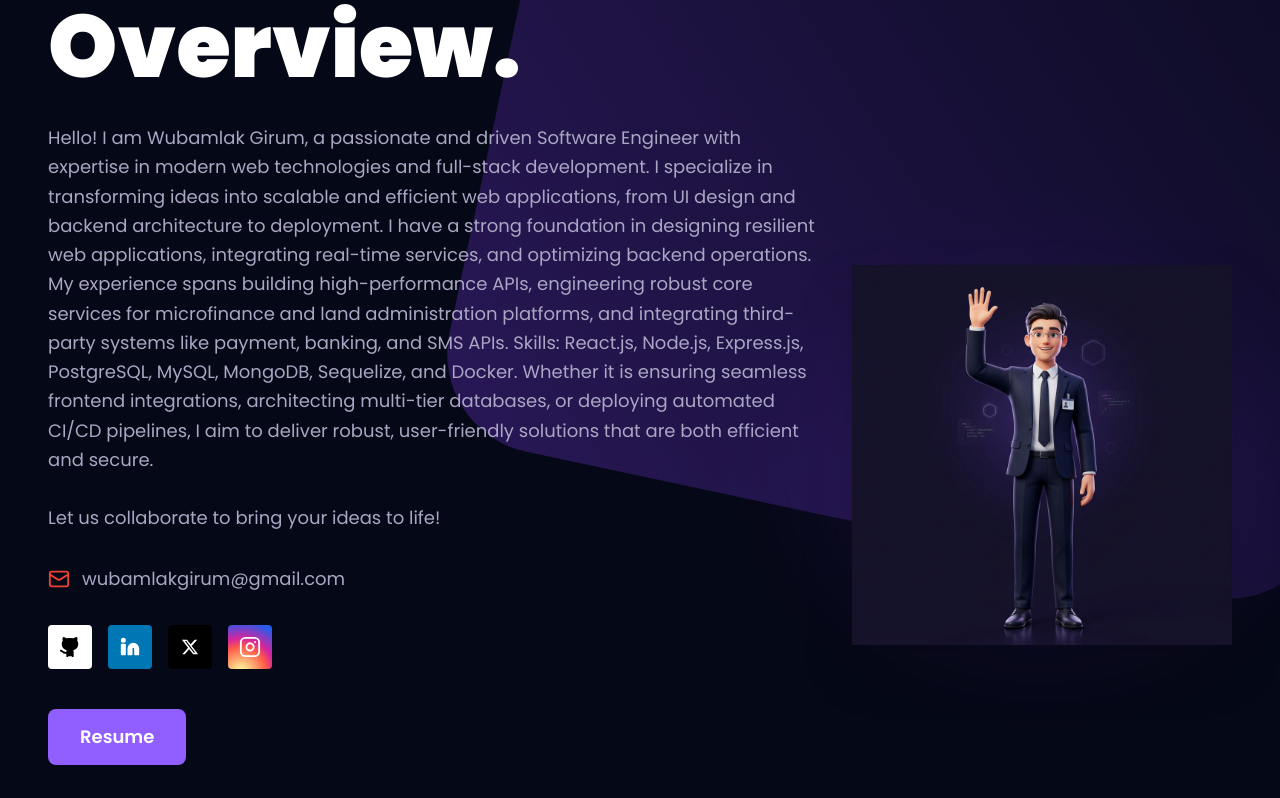
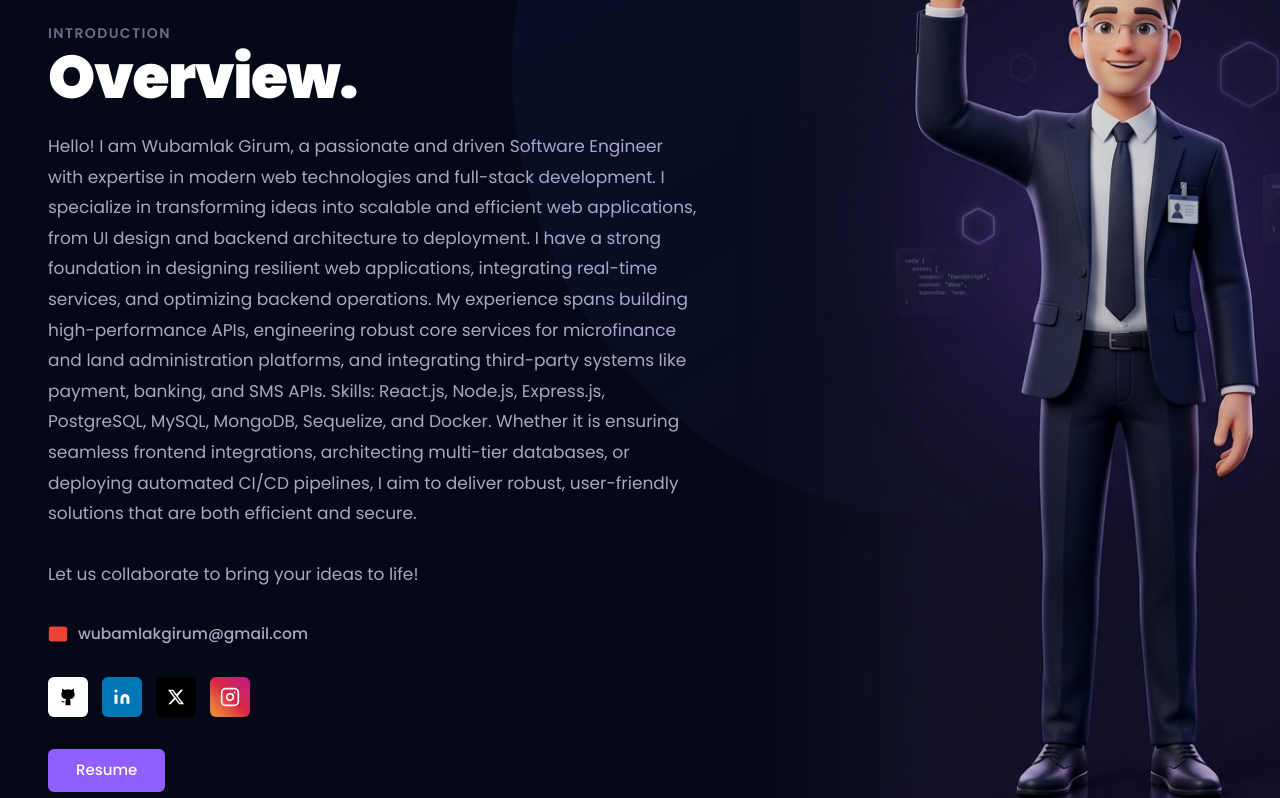
Before and after one commit to Zwubman/Portfolio, a React (Vite) app in the folder frontend/: page / in a window 1280 px wide. Shown: the part 960-1758 px from the top of the page. Built offline with nearby package versions, Linux system fonts and the light colour scheme; no server answers.

Commit message:
style: enhance AboutSection layout and design for improved aesthetics and responsiveness

```diff
--- a/frontend/src/components/sections/AboutSection.jsx
+++ b/frontend/src/components/sections/AboutSection.jsx
@@ -11,13 +11,13 @@ export default function AboutSection() {
       {/* Background blobs to mimic the wavy design from yonas.live */}
       <div className="absolute top-0 left-0 w-full h-full overflow-hidden pointer-events-none z-0">
         <div
-          className="absolute -top-[20%] -right-[10%] w-[70vw] h-[70vw] rounded-[100px] rotate-12 opacity-30"
-          style={{ background: 'linear-gradient(45deg, var(--accent-start), transparent)' }}
+          className="absolute -top-[20%] -right-[10%] w-[70vw] h-[70vw] rounded-[100%] rotate-12 opacity-40 mix-blend-screen"
+          style={{ background: 'linear-gradient(135deg, rgba(30,58,138,0.4), rgba(124,58,237,0.1))' }}
         />
       </div>
 
       <div className="relative z-10 max-w-7xl mx-auto px-6 sm:px-8 lg:px-12">
-        <div className="flex flex-col lg:flex-row items-center justify-between gap-12 lg:gap-8">
+        <div className="flex flex-col lg:flex-row items-stretch justify-between gap-6 lg:gap-0">
 
           {/* ── Left Column: Text & Interaction ── */}
           <motion.div
@@ -25,20 +25,23 @@ export default function AboutSection() {
             whileInView={{ opacity: 1, x: 0 }}
             viewport={{ once: true }}
             transition={{ duration: 0.6 }}
-            className="flex-1 max-w-3xl"
+            className="w-full lg:w-[55%] flex flex-col justify-center py-12 relative z-20"
           >
-            <p className="text-sm font-semibold tracking-widest uppercase mb-2" style={{ color: 'var(--text-muted)' }}>
+            <p
+              className="text-sm font-semibold tracking-widest uppercase mb-1"
+              style={{ color: 'var(--text-muted)' }}
+            >
               INTRODUCTION
             </p>
             <h2
-              className="text-5xl sm:text-6xl md:text-[5.5rem] font-black mb-8 leading-none"
+              className="text-5xl sm:text-6xl font-black mb-6 leading-none tracking-tight"
               style={{ color: 'var(--text-primary)', fontFamily: "'Poppins', sans-serif" }}
             >
               Overview.
             </h2>
 
             <p
-              className="text-base sm:text-lg leading-relaxed mb-8"
+              className="text-[16px] sm:text-[17px] leading-[1.8] mb-8 font-[400]"
               style={{ color: 'var(--text-secondary)' }}
             >
               Hello! I am Wubamlak Girum, a passionate and driven Software Engineer with expertise in modern web technologies and full-stack development. I specialize in transforming ideas into scalable and efficient web applications, from UI design and backend architecture to deployment. I have a strong foundation in designing resilient web applications, integrating real-time services, and optimizing backend operations. My experience spans building high-performance APIs, engineering robust core services for microfinance and land administration platforms, and integrating third-party systems like payment, banking, and SMS APIs. Skills: React.js, Node.js, Express.js, PostgreSQL, MySQL, MongoDB, Sequelize, and Docker. Whether it is ensuring seamless frontend integrations, architecting multi-tier databases, or deploying automated CI/CD pipelines, I aim to deliver robust, user-friendly solutions that are both efficient and secure.
@@ -47,11 +50,11 @@ export default function AboutSection() {
             </p>
 
             {/* Email link */}
-            <div className="flex items-center gap-3 mb-8">
-              <Mail size={22} style={{ color: '#ea4335' }} />
+            <div className="flex items-center gap-2.5 mb-8">
+              <Mail size={20} style={{ color: '#ea4335' }} fill="#ea4335" className="text-white" />
               <a
                 href="mailto:wubamlakgirum@gmail.com"
-                className="text-lg hover:underline transition-colors"
+                className="text-[15.5px] hover:underline transition-colors font-medium"
                 style={{ color: 'var(--text-secondary)' }}
               >
                 wubamlakgirum@gmail.com
@@ -59,16 +62,16 @@ export default function AboutSection() {
             </div>
 
             {/* Social Icons row matching yonase.live style */}
-            <div className="flex items-center gap-4 mb-10">
+            <div className="flex items-center gap-3.5 mb-8 relative z-30">
               {/* GitHub */}
               <a
                 href="https://github.com/Zwubman"
                 target="_blank"
                 rel="noopener noreferrer"
-                className="w-11 h-11 rounded flex items-center justify-center transition-transform hover:-translate-y-1"
+                className="w-10 h-10 rounded-md flex items-center justify-center transition-transform hover:-translate-y-1"
                 style={{ backgroundColor: '#ffffff', color: '#000000' }}
               >
-                <Github size={22} fill="currentColor" />
+                <Github size={20} fill="currentColor" strokeWidth={0}/>
               </a>
 
               {/* LinkedIn */}
@@ -76,10 +79,10 @@ export default function AboutSection() {
                 href="https://linkedin.com/in/wubamlak"
                 target="_blank"
                 rel="noopener noreferrer"
-                className="w-11 h-11 rounded flex items-center justify-center transition-transform hover:-translate-y-1"
+                className="w-10 h-10 rounded-md flex items-center justify-center transition-transform hover:-translate-y-1"
                 style={{ backgroundColor: '#0077b5', color: '#ffffff' }}
               >
-                <Linkedin size={20} fill="currentColor" />
+                <Linkedin size={18} fill="currentColor" strokeWidth={0}/>
               </a>
 
               {/* X / Twitter */}
@@ -87,10 +90,10 @@ export default function AboutSection() {
                 href="#"
                 target="_blank"
                 rel="noopener noreferrer"
-                className="w-11 h-11 rounded flex items-center justify-center transition-transform hover:-translate-y-1"
+                className="w-10 h-10 rounded-md flex items-center justify-center transition-transform hover:-translate-y-1"
                 style={{ backgroundColor: '#000000', color: '#ffffff' }}
               >
-                <svg viewBox="0 0 24 24" width="18" height="18" fill="currentColor">
+                <svg viewBox="0 0 24 24" style={{ width: '18px', height: '18px' }} fill="currentColor">
                   <path d="M18.244 2.25h3.308l-7.227 8.26 8.502 11.24H16.17l-5.214-6.817L4.99 21.75H1.68l7.73-8.835L1.254 2.25H8.08l4.713 6.231zm-1.161 17.52h1.833L7.084 4.126H5.117z" />
                 </svg>
               </a>
@@ -100,25 +103,28 @@ export default function AboutSection() {
                 href="#"
                 target="_blank"
                 rel="noopener noreferrer"
-                className="w-11 h-11 rounded flex items-center justify-center transition-transform hover:-translate-y-1"
+                className="w-10 h-10 rounded-md flex items-center justify-center transition-transform hover:-translate-y-1"
                 style={{
-                  background: 'radial-gradient(circle at 30% 107%, #fdf497 0%, #fdf497 5%, #fd5949 45%, #d6249f 60%, #285AEB 90%)',
+                  background: 'linear-gradient(45deg, #f09433 0%, #e6683c 25%, #dc2743 50%, #cc2366 75%, #bc1888 100%)',
                   color: '#ffffff'
                 }}
               >
-                <Instagram size={22} />
+                <Instagram size={20} />
               </a>
             </div>
 
             {/* Resume Button */}
+            <div className="relative z-30">
               <a
                 href="/Wubamlak_Girum_Resume.pdf"
-              download="Wubamlak_Girum_Resume.pdf"
-              className="inline-block px-8 py-3.5 rounded-lg text-white font-semibold text-lg transition-all hover:opacity-90 hover:scale-105"
-              style={{ background: 'var(--accent)' }}
+                target="_blank"
+                rel="noopener noreferrer"
+                className="inline-block px-7 py-2.5 rounded-md text-white font-medium text-[15px] transition-all hover:opacity-90 flex-shrink-0"
+                style={{ backgroundColor: '#915eff' }}
               >
                 Resume
               </a>
+            </div>
           </motion.div>
 
           {/* ── Right Column: 3D Avatar Image ── */}
@@ -127,18 +133,20 @@ export default function AboutSection() {
             whileInView={{ opacity: 1, scale: 1 }}
             viewport={{ once: true }}
             transition={{ duration: 0.7, delay: 0.2 }}
-            className="flex-shrink-0 relative hidden lg:block"
+            className="hidden lg:block relative w-[45%] flex-shrink-0 z-0"
           >
-            <div className="relative w-[380px] h-[550px]">
-              {/* Soft glow behind the avatar */}
+            {/* Mask the left edge so the avatar seamlessly blends into the dark background and never blocks text */}
             <div
-                className="absolute inset-x-0 bottom-10 w-full h-1/2 rounded-[100%] blur-[80px]"
-                style={{ background: 'var(--accent-start)', opacity: 0.2 }}
-              />
+              className="absolute -right-24 xl:-right-48 bottom-0 w-[140%] h-[115%] overflow-visible pointer-events-none translate-x-16"
+              style={{
+                WebkitMaskImage: 'linear-gradient(to right, transparent 0%, rgba(0,0,0,1) 25%)',
+                maskImage: 'linear-gradient(to right, transparent 0%, rgba(0,0,0,1) 25%)'
+              }}
+            >
               <img
                 src="/developer_avatar.png"
                 alt="3D Developer Avatar"
-                className="w-full h-full object-contain object-bottom drop-shadow-2xl relative z-10"
+                className="w-full h-full object-cover object-bottom drop-shadow-2xl opacity-90"
               />
             </div>
           </motion.div>
```
Lines whose indentation alone changed are shown as unchanged.
